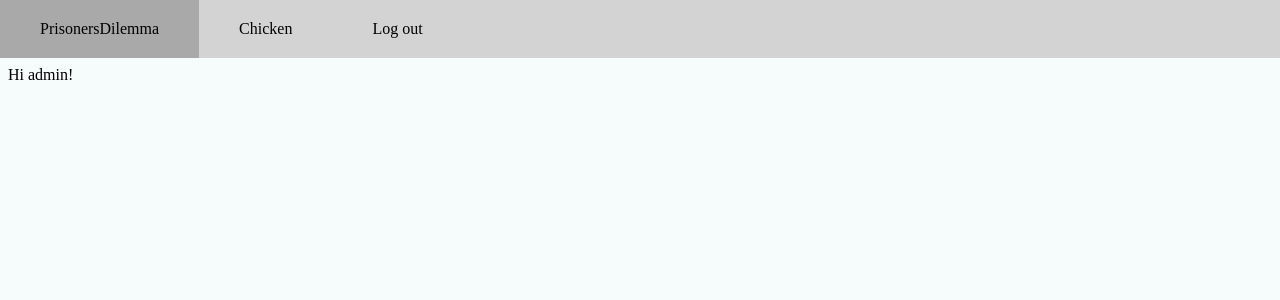
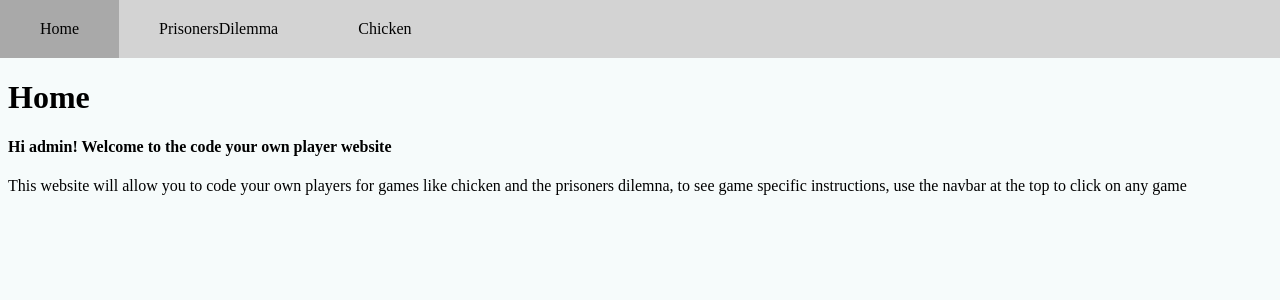
Before and after one commit to rteeter1618/PrisonersDilemnaDjango, a Django app: page / in a window 1280 px wide. Shown: the top 300 px of the page. Run offline with Django 4.2, Linux system fonts and the light colour scheme; a user stored in the database is signed in.

Commit message:
adding a basic explanation to the screen just after login, and navigation to it in the navbar

```diff
--- a/prisonersDilemnaWeb/prisonersDilemnaWeb/templates/registration/base.html
+++ b/prisonersDilemnaWeb/prisonersDilemnaWeb/templates/registration/base.html
@@ -9,9 +9,9 @@
 
     <!--Navigation bar-->
     <ul class="navBar">
+      <li class="navBar"><a class="navBar" href="{% url 'home' %}">Home</a></li>
         <li class="navBar"><a class="navBar" href="{% url 'games:gameHome' 1 %}">PrisonersDilemma</a></li>
         <li class="navBar"><a class="navBar" href="{% url 'games:gameHome' 2 %}">Chicken</a></li>
-        <li class="navBar"><a class="navBar" href="{% url 'logout' %}">Log out</a></li>
     </ul>
   <main style="margin: 8px;">
       {% block baseContent %}
--- a/prisonersDilemnaWeb/prisonersDilemnaWeb/templates/registration/home.html
+++ b/prisonersDilemnaWeb/prisonersDilemnaWeb/templates/registration/home.html
@@ -3,5 +3,10 @@
 {% block title %}Home{% endblock %}
 
 {% block content %}
-  Hi {{ user.username }}!
+  <h1>Home</h1>
+  <h4>Hi {{ user.username }}! Welcome to the code your own player website</h4>
+  <p>This website will allow you to code your own players for games like chicken and the prisoners dilemna,
+    to see game specific instructions, use the navbar at the top to click on any game
+  </p>
+
 {% endblock %}
```
Also changed, not shown: prisonersDilemnaWeb/db.sqlite3.
